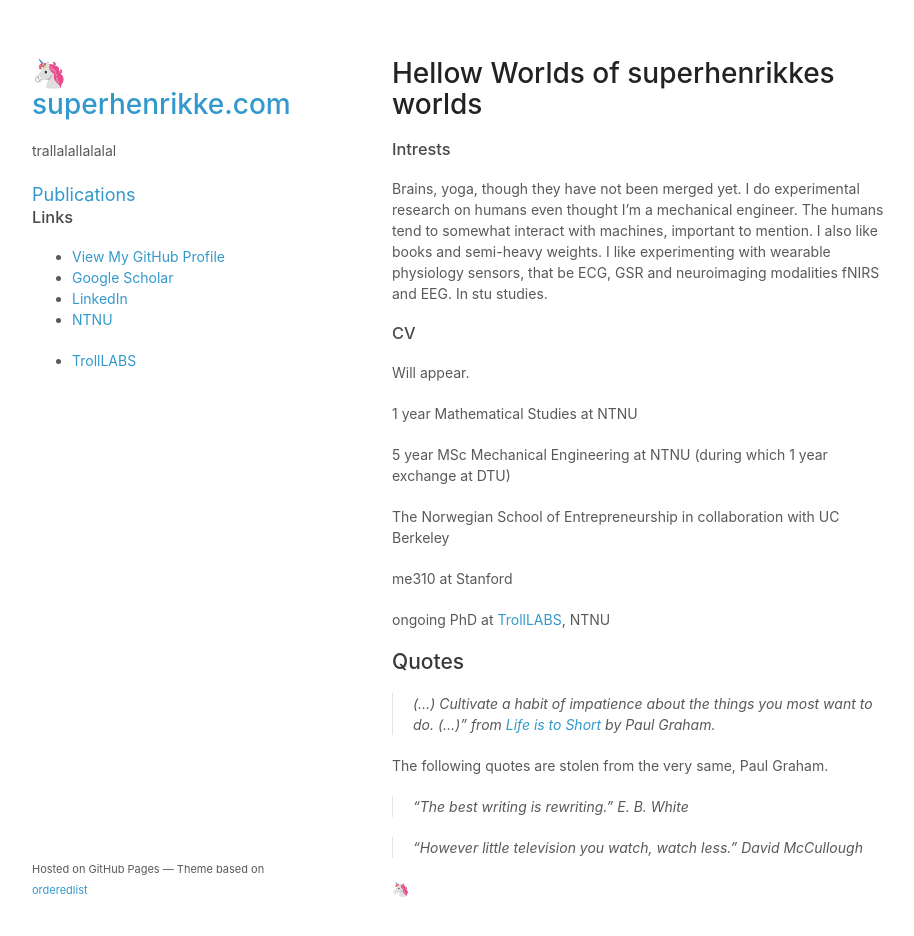
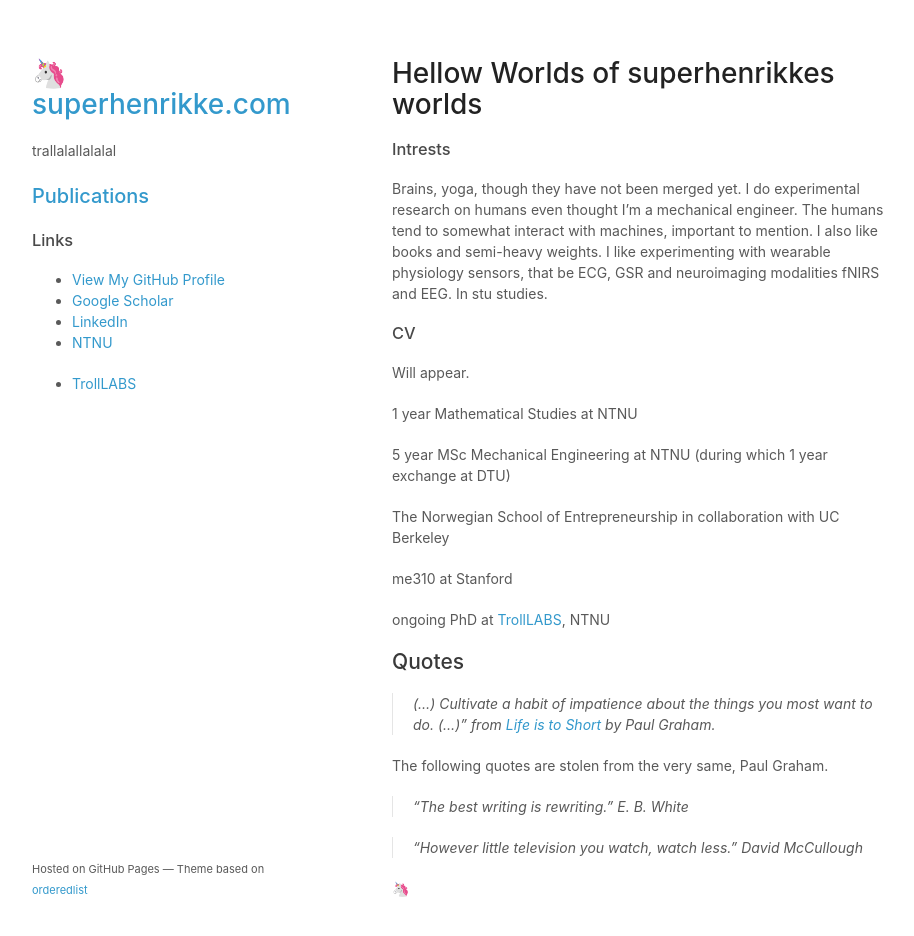
Before and after one commit to superhenrikke/superhenrikke.github.io, a Jekyll site: the page built from index.md, in a window 1280 px wide and 969 px high. Shown: the top 936 px of the window, without its empty margins (178-1092 px from the left). Built offline with Jekyll 4.4.1, drawn with Linux system fonts in a browser that asks for light colours; our own code applies the rules of GitHub Pages for plain Markdown files; a script that is not in the unit is left out.

Commit message:
updated bottom margin

```diff
--- a/_layouts/default.html
+++ b/_layouts/default.html
@@ -28,7 +28,9 @@
         list-style-type: none; /* Remove bullets */
         padding: 0; /* Remove padding */
         margin: 0; /* Remove margins */
-        font-size: 18px;
+        margin-bottom: 20px;
+        font-size: 20px;
+        font-weight: 500;
       }
       #navigation a {
         text-decoration: none;
```
